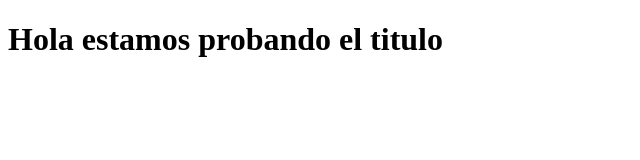
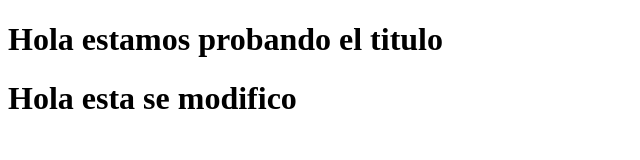
Before and after one commit to enriqueromo69/desarrollo_web, a plain HTML site: page index.html in a window 1280 px wide. Shown: the whole page, without its empty margins (0-640 px from the left). Drawn offline with Linux system fonts and the light colour scheme.

Commit message:
segundo commit

```diff
--- /dev/null
+++ b/css/estilo.css
@@ -0,0 +1,3 @@
+h1{
+    color: brown;
+}
--- a/index.html
+++ b/index.html
@@ -8,5 +8,7 @@
 <body>
     <h1>Hola estamos probando el titulo</h1>
 
+    <h1>Hola esta se modifico</h1>
+
 </body>
 </html>
```
